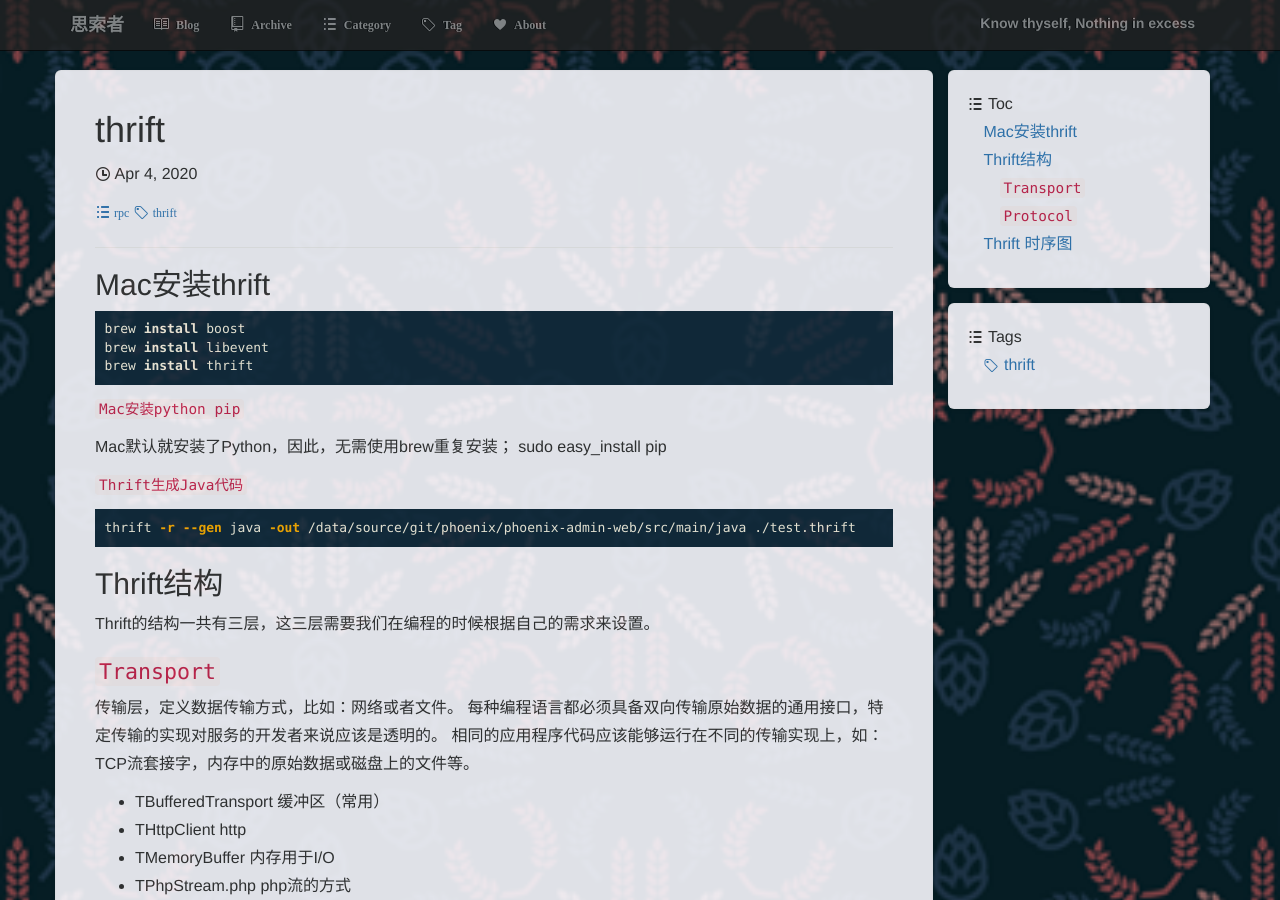
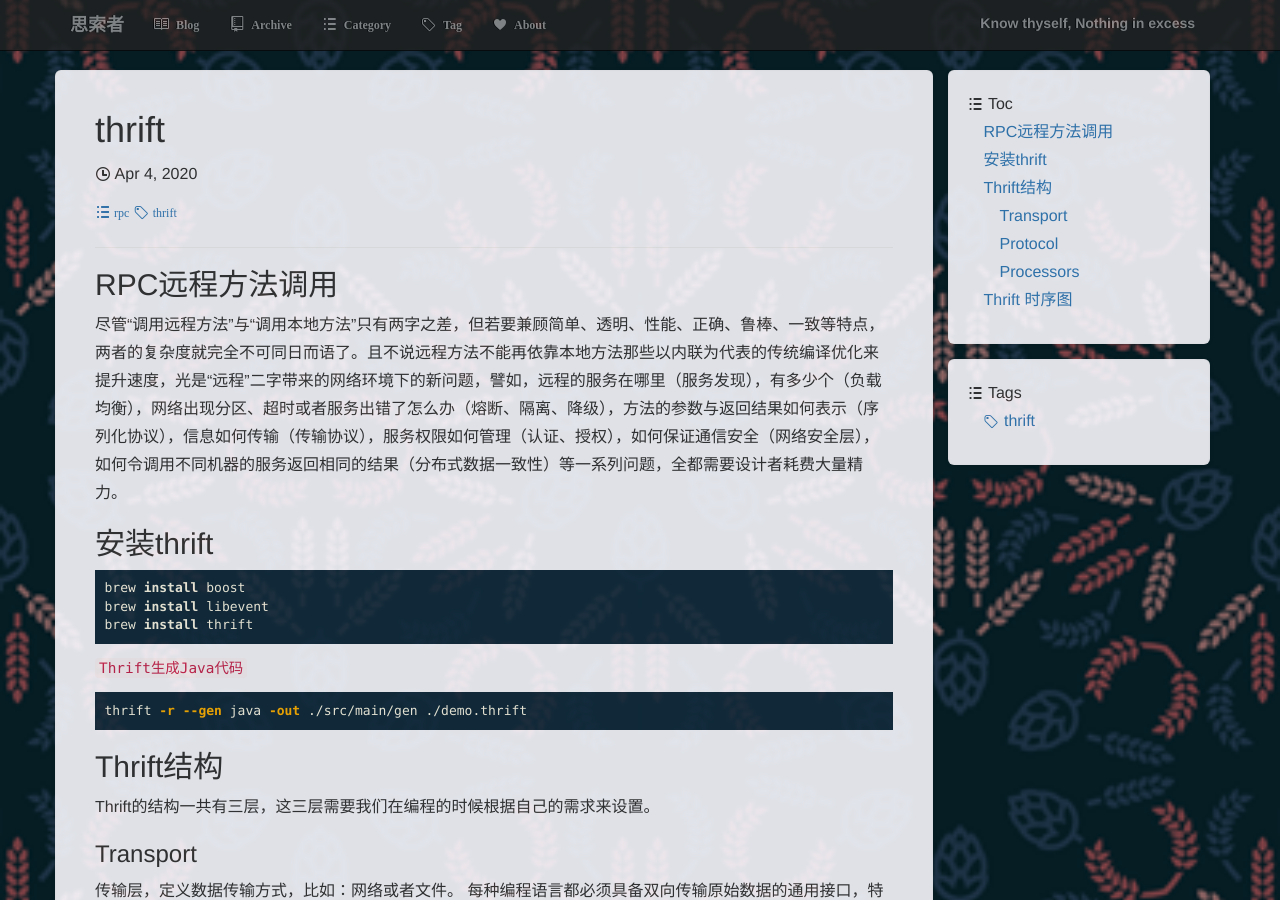
Before and after one commit to liushoukai/liushoukai.github.io, a Jekyll site: the page built from _posts/2020-04-04-rpc-thrift.md, in a window 1280 px wide and 900 px high. Built offline with Jekyll 4.4.1, drawn with Linux system fonts in a browser that asks for light colours; comment, search, counter and statistics services are not loaded.

Commit message:
Update post

````diff
--- a/_posts/2020-04-04-rpc-thrift.md
+++ b/_posts/2020-04-04-rpc-thrift.md
@@ -5,29 +5,28 @@ categories: rpc
 tags: thrift
 ---
 
+## RPC远程方法调用
 
-## Mac安装thrift
+尽管“调用远程方法”与“调用本地方法”只有两字之差，但若要兼顾简单、透明、性能、正确、鲁棒、一致等特点，两者的复杂度就完全不可同日而语了。且不说远程方法不能再依靠本地方法那些以内联为代表的传统编译优化来提升速度，光是“远程”二字带来的网络环境下的新问题，譬如，远程的服务在哪里（服务发现），有多少个（负载均衡），网络出现分区、超时或者服务出错了怎么办（熔断、隔离、降级），方法的参数与返回结果如何表示（序列化协议），信息如何传输（传输协议），服务权限如何管理（认证、授权），如何保证通信安全（网络安全层），如何令调用不同机器的服务返回相同的结果（分布式数据一致性）等一系列问题，全都需要设计者耗费大量精力。
+
+## 安装thrift
+
 ```shell
 brew install boost
 brew install libevent
 brew install thrift
 ```
 
-`Mac安装python pip`
-
-Mac默认就安装了Python，因此，无需使用brew重复安装；
-sudo easy_install pip
-
 `Thrift生成Java代码`
 ```shell
-thrift -r --gen java -out /data/source/git/phoenix/phoenix-admin-web/src/main/java ./test.thrift
+thrift -r --gen java -out ./src/main/gen ./demo.thrift
 ```
 
 ## Thrift结构
 
 Thrift的结构一共有三层，这三层需要我们在编程的时候根据自己的需求来设置。
 
-### `Transport`
+### Transport
 
 传输层，定义数据传输方式，比如：网络或者文件。
 每种编程语言都必须具备双向传输原始数据的通用接口，特定传输的实现对服务的开发者来说应该是透明的。
@@ -60,7 +59,7 @@ TNonblockingTransport 使用非阻塞方式，用于构建异步客户端。
 
 ---
 
-### `Protocol`
+### Protocol
 
 协议层，定义数据传输格式，比如：XML、Binary、JSON
 数据类型必须有某种方式使用传输层对自身进行编码和解码。同样，应用层开发人员也不必关心协议层的实现。
@@ -142,7 +141,7 @@ i32存储的28bit对应的十进制值是268435455，考虑常规传输的数值
 
 ---
 
-`Processors`
+### Processors
 
 最终，我们生成的代码具备处理数据流的能力，从而实现了远程调用。
 Thrift服务模型
````
Also changed, not shown: _posts/2020-04-04-macos-skills.md (+16 -3 lines), 1 other file.
